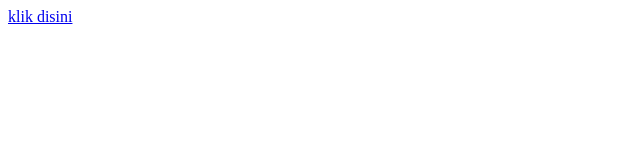
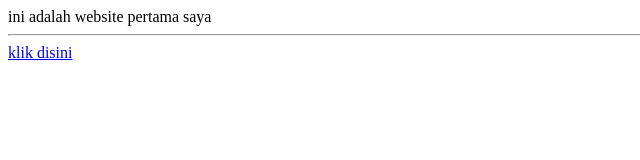
Before and after one commit to Munirae/mm-web1, a plain HTML site: page index.html in a window 1280 px wide. Shown: the whole page, without its empty margins (0-640 px from the left). Drawn offline with Linux system fonts and the light colour scheme.

Commit message:
Update index.html

```diff
--- a/index.html
+++ b/index.html
@@ -3,6 +3,7 @@
     <title>BELAJAR HTML</title>
   </head>
   <body>
+    ini adalah website pertama saya<hr>
     <a href="halaman2.html">klik disini</a>
   </body>
 </html>
```
